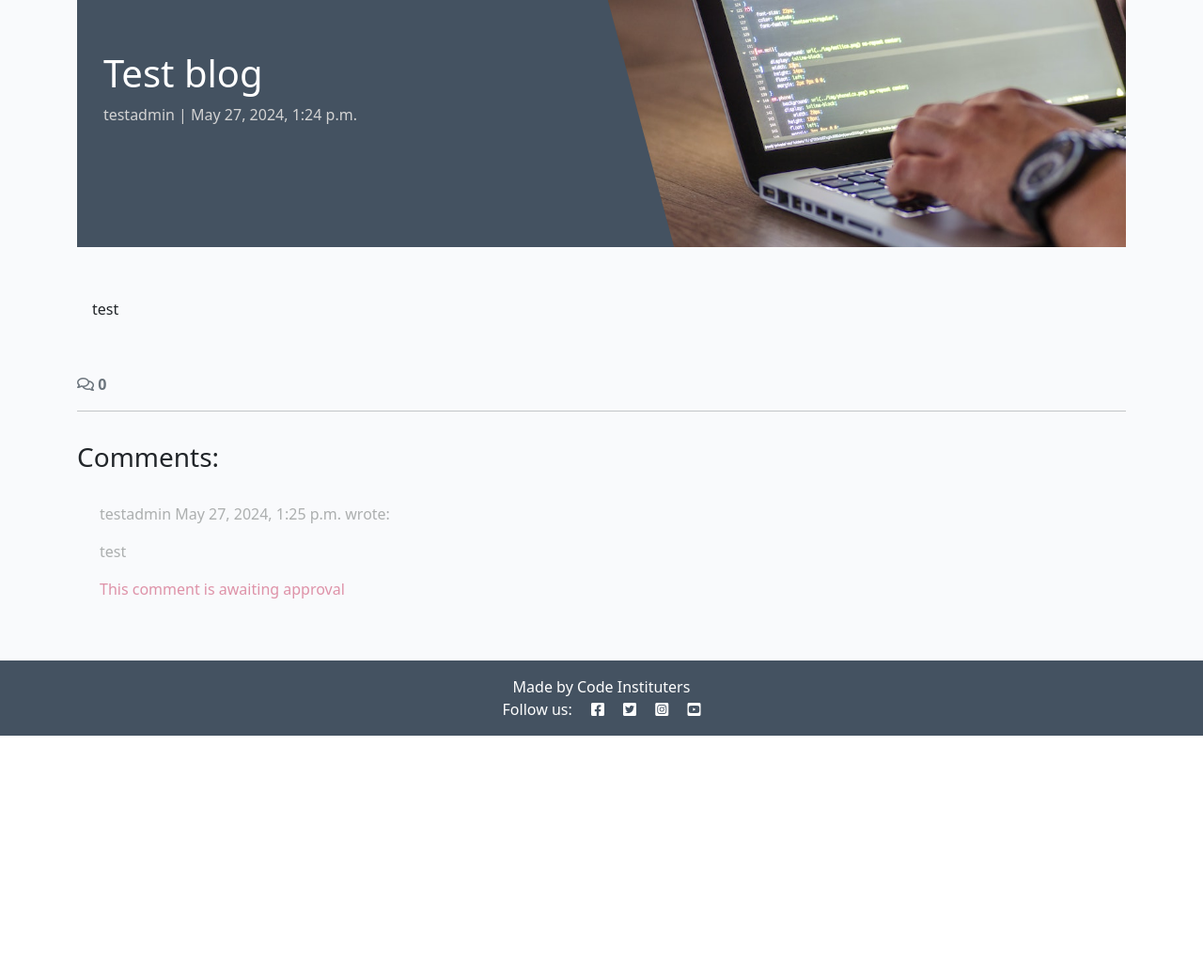
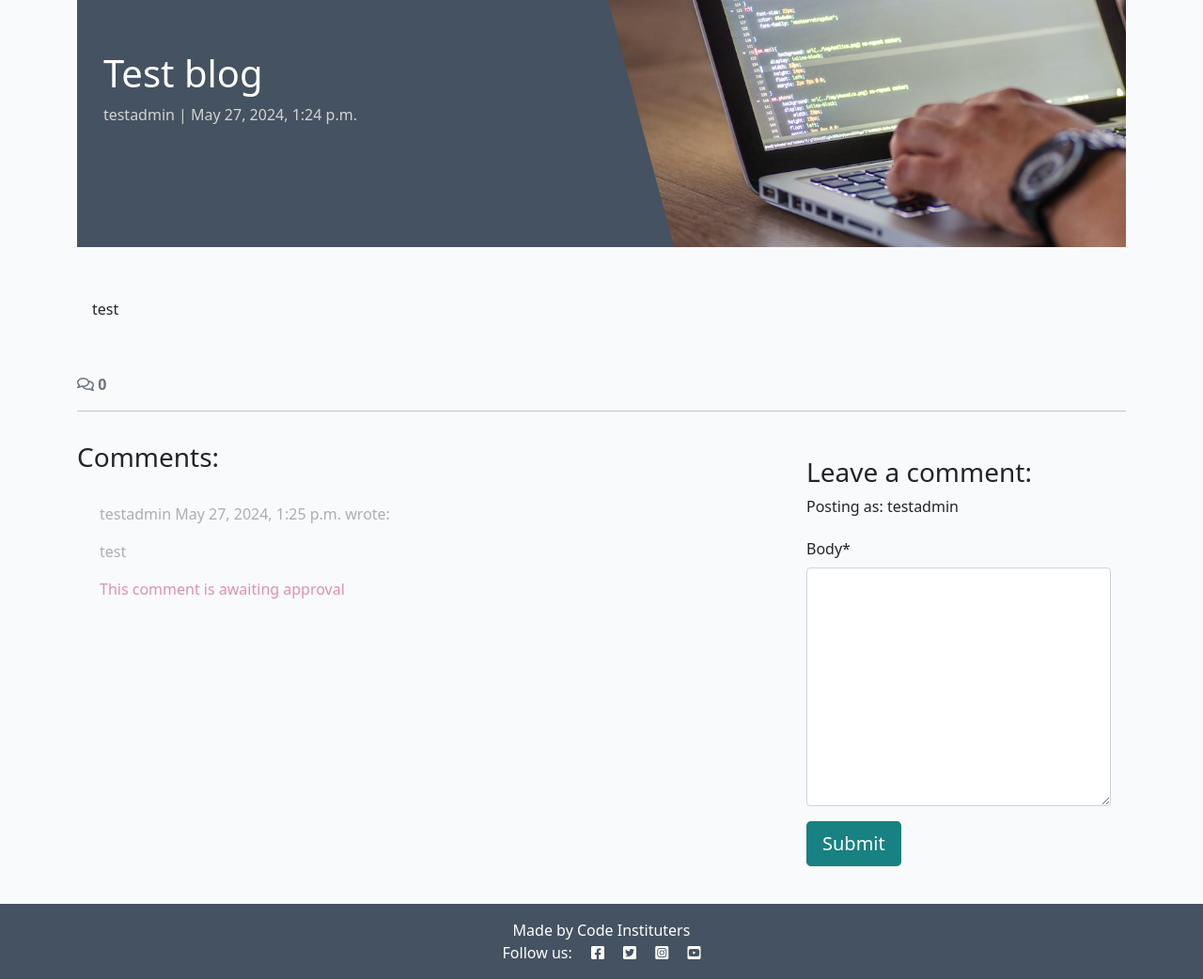
Before and after one commit to BarbyKelly/django-blog, a Django app: a page that uses templates/base.html in a window 1280 px wide. Shown: the part 127-1169 px from the top of the page at 94% size. Before the commit the page ends 910 px from the top, so only its background shows below. Run offline with Django 4.2, Linux system fonts and the light colour scheme; a user stored in the database is signed in; data comes from the database, SQL or seed files in the repository; some libraries are stand-ins or nearby versions.

Commit message:
Commenting

```diff
--- /dev/null
+++ b/blog/forms.py
@@ -0,0 +1,8 @@
+from .models import Comment
+from django import forms
+
+
+class CommentForm(forms.ModelForm):
+    class Meta:
+        model = Comment
+        fields = ('body',)
--- a/blog/templates/blog/post_detail.html
+++ b/blog/templates/blog/post_detail.html
@@ -1,5 +1,6 @@
 {% extends 'base.html' %} {% block content %}
 {% load static %}
+{% load crispy_forms_tags %}
 
 <div class="masthead">
     <div class="container">
@@ -70,6 +71,24 @@
         {% endfor %}
       </div>
     </div>
+    <!-- Creating New Comments -->
+    <div class="col-md-4 card mb-4 mt-3">
+      <div class="card-body">
+        {% if user.is_authenticated %}
+        <h3>Leave a comment:</h3>
+        <p>Posting as: {{ user.username }}</p>
+        <form id="commentForm" method="post"
+          style="margin-top: 1.3em;">
+          {{ comment_form | crispy }}
+          {% csrf_token %}
+          <button id="submitButton" type="submit"
+            class="btn btn-signup btn-lg">Submit</button>
+        </form>
+        {% else %}
+        <p>Log in to leave a comment</p>
+        {% endif %}
+      </div>
+    </div>
   </div>
 </div>
 {% endblock content %}
--- a/blog/views.py
+++ b/blog/views.py
@@ -1,6 +1,8 @@
 from django.shortcuts import render, get_object_or_404
 from django.views import generic
+from django.contrib import messages
 from .models import Post
+from .forms import CommentForm
 
 # Create your views here.
 
@@ -30,6 +32,20 @@ def post_detail(request, slug):
     comments = post.comments.all().order_by("-created_on")
     comment_count = post.comments.filter(approved=True).count()
 
+    if request.method == "POST":
+       comment_form = CommentForm(data=request.POST)
+       if comment_form.is_valid():
+            comment = comment_form.save(commit=False)
+            comment.author = request.user
+            comment.post = post
+            comment.save()
+            messages.add_message(
+               request, messages.SUCCESS,
+               'Comment submitted and awaiting approval'
+            )
+
+    comment_form = CommentForm()
+
     return render(
         request,
         "blog/post_detail.html",
@@ -37,5 +53,6 @@ def post_detail(request, slug):
             "post": post,
             "comments": comments,
             "comment_count": comment_count,
+            "comment_form": comment_form,
         },
     )
--- a/requirements.txt
+++ b/requirements.txt
@@ -1,7 +1,9 @@
 asgiref==3.8.1
+crispy-bootstrap5==0.7
 dj-database-url==0.5.0
 Django==4.2.11
 django-allauth==0.57.2
+django-crispy-forms==2.1
 django-summernote==0.8.20.0
 gunicorn==20.1.0
 oauthlib==3.2.2
--- a/templates/base.html
+++ b/templates/base.html
@@ -1,4 +1,5 @@
 {% load static %}
+
 {% url 'home' as home_url %}
 {% url 'about' as about_url %}
 {% url 'account_login' as login_url %}
@@ -23,6 +24,7 @@
     <!-- Bootstrap CSS -->
     <link href="https://cdn.jsdelivr.net/npm/bootstrap@5.0.1/dist/css/bootstrap.min.css" rel="stylesheet"
         integrity="sha384-+0n0xVW2eSR5OomGNYDnhzAbDsOXxcvSN1TPprVMTNDbiYZCxYbOOl7+AMvyTG2x" crossorigin="anonymous">
+
     <!-- Custom CSS -->
     <link rel="stylesheet" href="{% static 'css/style.css' %}">
 
@@ -46,10 +48,7 @@
                             href="{% url 'home' %}">Home</a>
                     </li>
                     <li class="nav-item">
-                        <a
-                          class="nav-link
-                          {% if request.path == about_url %}active{%endif %}"
-                          aria-current="page"
+                        <a class="nav-link {% if request.path == about_url %}active{% endif %}" aria-current="page"
                           href="{% url 'about' %}">About</a>
                     </li>
                     {% if user.is_authenticated %}
@@ -59,11 +58,11 @@
                     </li>
                     {% else %}
                     <li class="nav-item">
-	                    <a class="nav-link {% if request.path == signup_url %}active{% endif %}" aria-current="page"
+	                    <a class="nav-link {% if request.path == signup_url %}active{% endif %}"
 		                    href="{% url 'account_signup' %}">Register</a>
                     </li>
                     <li class="nav-item">
-	                    <a class="nav-link {% if request.path == login_url %}active{% endif %}" aria-current="page"
+	                    <a class="nav-link {% if request.path == login_url %}active{% endif %}"
                             href="{% url 'account_login' %}">Login</a>
                     </li>
                     {% endif %}
@@ -74,14 +73,25 @@
             </div>
         </div>
     </nav>
-
+    <!-- displaying Django messages -->
+    <div class="container">
+        <div class="row">
+            <div class="col-md-8 offset-md-2">
+                {% for message in messages %}
+                <div class="alert {{ message.tags }} alert-dismissible fade show" id="msg" role="alert">
+                    {{ message | safe }}
+                    <button type="button" class="btn-close" data-bs-dismiss="alert" aria-label="Close"></button>
+                </div>
+                {% endfor %}
+            </div>
+        </div>
+    </div>
     <main class="flex-shrink-0 main-bg">
         {% if user.is_authenticated %}
         <p class="text-end m-3">You are logged in as {{ user }}</p>
         {% else %}
         <p class="text-end m-3">You are not logged in</p>
         {% endif %}
-
         {% block content %}
             <p>This is my default paragraph</p>
         {% endblock content %}
@@ -91,7 +101,7 @@
     <!-- Footer -->
     <footer class="footer mt-auto py-3 dark-bg">
         <p class="m-0 text-center text-white">
-            {% block copyright %}Made by Code Instituters{% endblock copyright %}
+        {% block copyright %}Made by Code Instituters{% endblock copyright %}
         </p>
         <p class="m-0 text-center text-white">Follow us: <i class="fab fa-facebook-square ms-3"></i>
             <i class="fab fa-twitter-square ms-3"></i>
```
Also changed, not shown: codestar/settings.py (+6 -1 lines).
